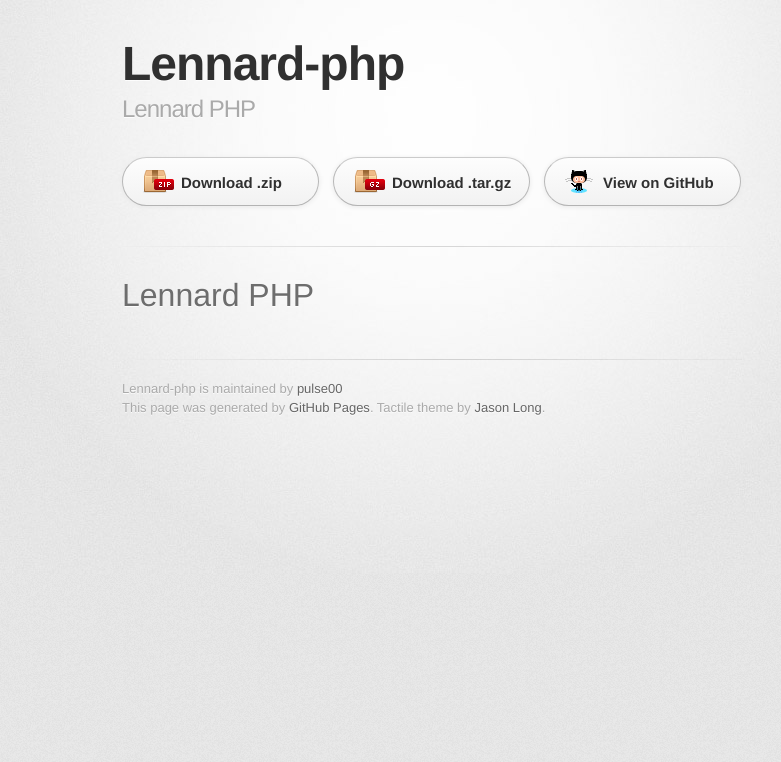
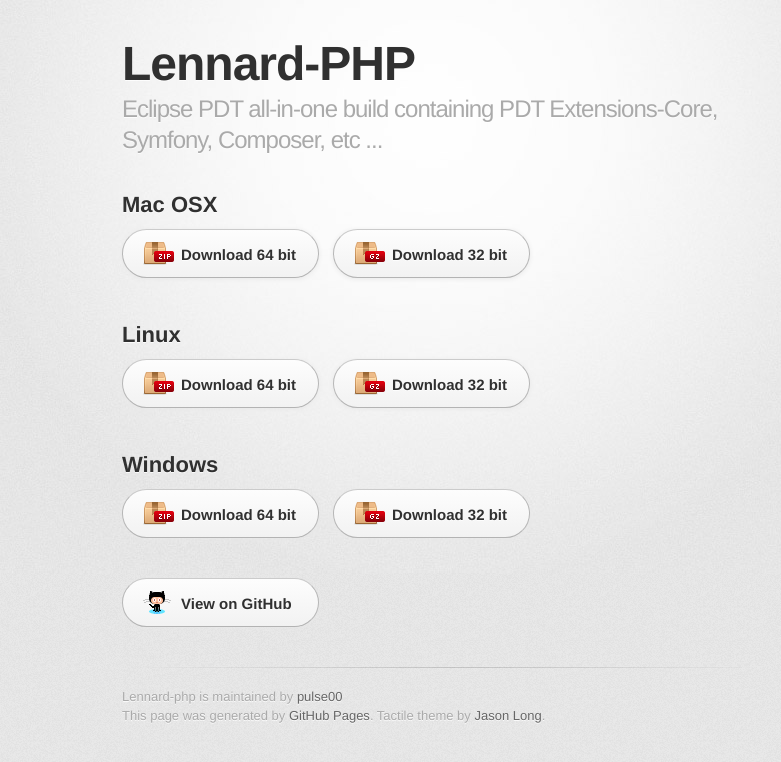
Before and after one commit to pulse00/lennard-php, a plain HTML site: page index.html in a window 1280 px wide. Shown: the whole page, without its empty margins (208-989 px from the left). Drawn offline with Linux system fonts and the light colour scheme; a web font is replaced by a local one.

Commit message:
prepared downloads

```diff
--- a/index.html
+++ b/index.html
@@ -10,7 +10,7 @@
     <!--[if lt IE 9]>
     <script src="//html5shiv.googlecode.com/svn/trunk/html5.js"></script>
     <![endif]-->
-    <title>Lennard-php by pulse00</title>
+    <title>Lennard-PHP | Eclipse PDT all-in-one build</title>
   </head>
 
   <body>
@@ -18,21 +18,30 @@
       <div class="inner">
 
         <header>
-          <h1>Lennard-php</h1>
-          <h2>Lennard PHP</h2>
+          <h1>Lennard-PHP</h1>
+          <h2>Eclipse PDT all-in-one build containing PDT Extensions-Core, Symfony, Composer, etc ...</h2>
         </header>
 
         <section id="downloads" class="clearfix">
-          <a href="https://github.com/pulse00/lennard-php/zipball/master" id="download-zip" class="button"><span>Download .zip</span></a>
-          <a href="https://github.com/pulse00/lennard-php/tarball/master" id="download-tar-gz" class="button"><span>Download .tar.gz</span></a>
-          <a href="https://github.com/pulse00/lennard-php" id="view-on-github" class="button"><span>View on GitHub</span></a>
+          <h2>Mac OSX</h2>
+          <a href="http://p2-dev.pdt-extensions.org/lennard/pex.product.id-macosx.cocoa.x86_64.zip" id="download-zip" class="button"><span>Download 64 bit</span></a>
+          <a href="http://p2-dev.pdt-extensions.org/lennard/pex.product.id-macosx.cocoa.x86.zip" id="download-tar-gz" class="button"><span>Download 32 bit</span></a>
         </section>
 
-        <hr>
+        <section id="downloads" class="clearfix">
+          <h2>Linux</h2>
+          <a href="http://p2-dev.pdt-extensions.org/lennard/pex.product.id-linux.gtk.x86_64.zip" id="download-zip" class="button"><span>Download 64 bit</span></a>
+          <a href="http://p2-dev.pdt-extensions.org/lennard/pex.product.id-linux.gtk.x86.zip" id="download-tar-gz" class="button"><span>Download 32 bit</span></a>
+        </section>
 
-        <section id="main_content">
-          <h1>
-<a name="lennard-php" class="anchor" href="#lennard-php"><span class="octicon octicon-link"></span></a>Lennard PHP</h1>
+        <section id="downloads" class="clearfix">
+          <h2>Windows</h2>
+          <a href="http://p2-dev.pdt-extensions.org/lennard/pex.product.id-win32.win32.x86_64.zip" id="download-zip" class="button"><span>Download 64 bit</span></a>
+          <a href="http://p2-dev.pdt-extensions.org/lennard/pex.product.id-win32.win32.x86.zip" id="download-tar-gz" class="button"><span>Download 32 bit</span></a>
+        </section>
+
+        <section id="downloads" class="clearfix">
+          <a href="https://github.com/pulse00/lennard-php" id="view-on-github" class="button"><span>View on GitHub</span></a>
         </section>
 
         <footer>
```
